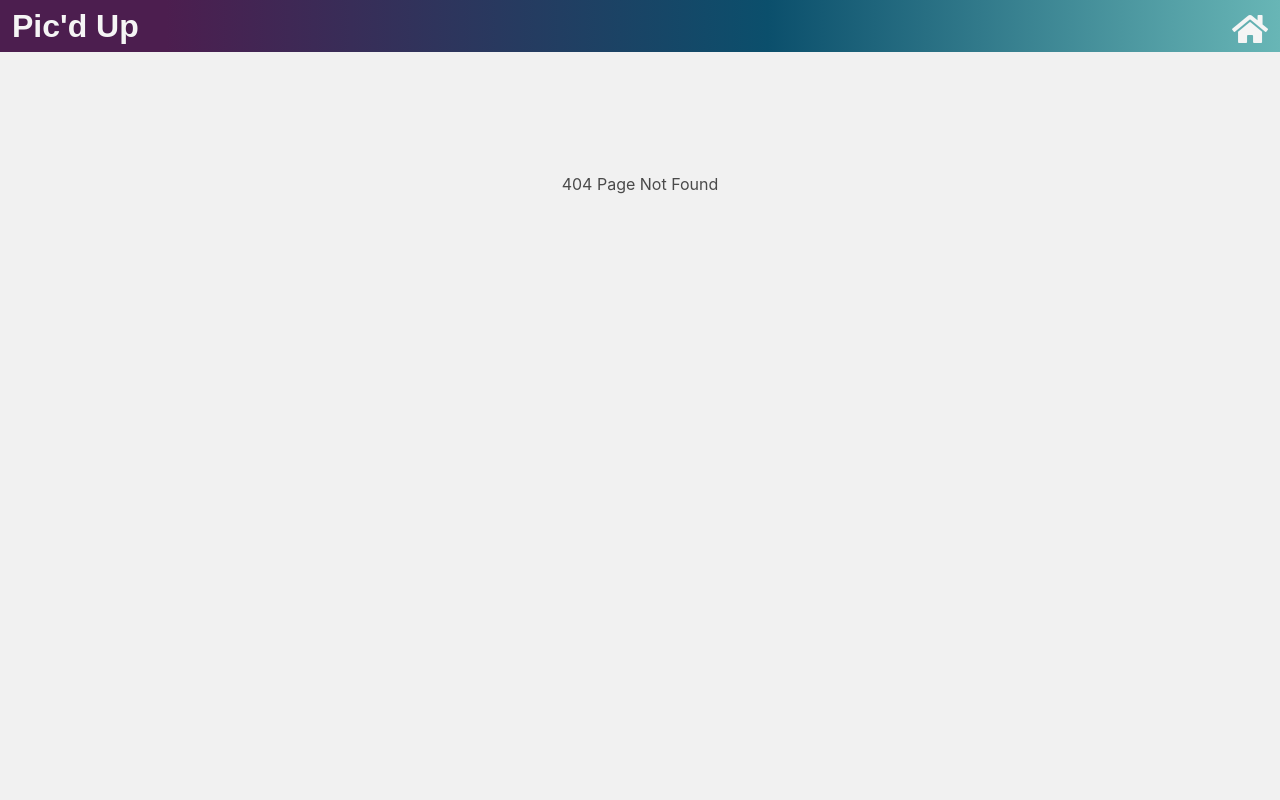
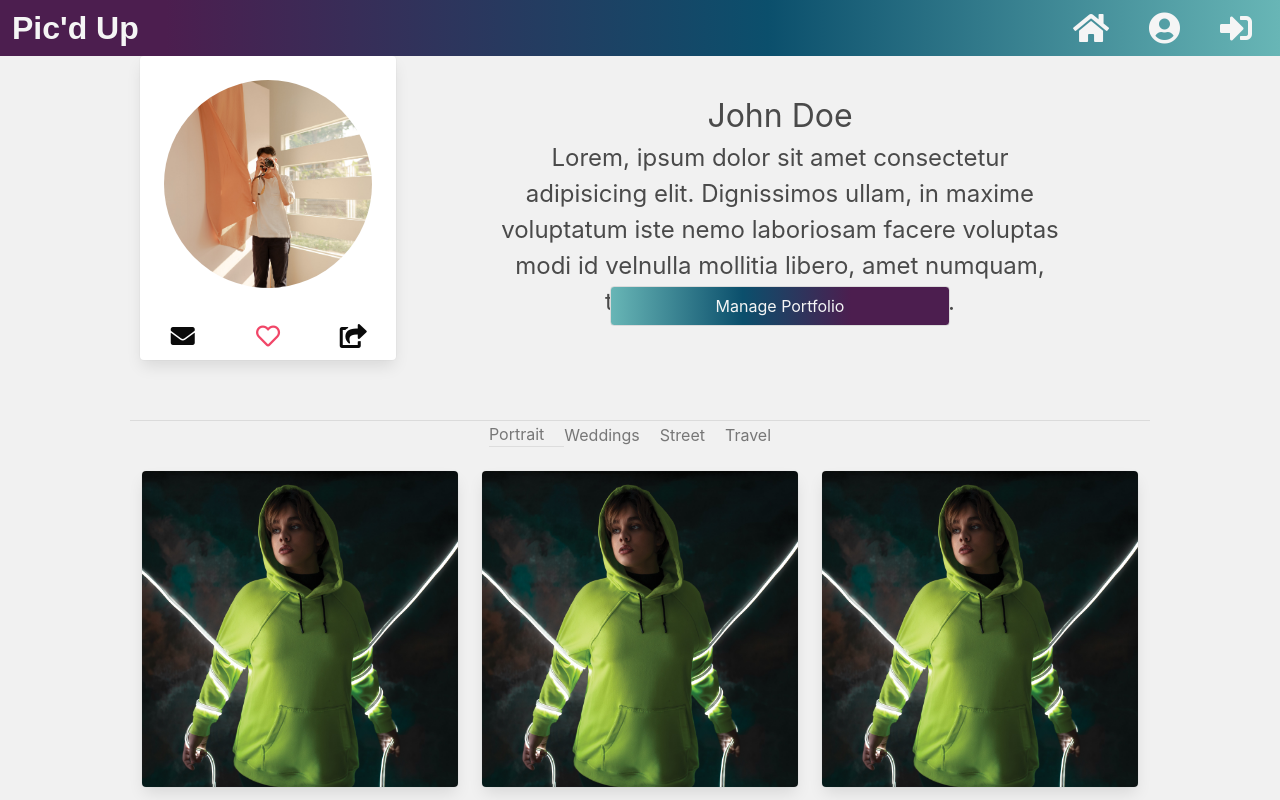
Before and after one commit to Ronan-Codes/Project-3, a React (Create React App) app in the folder client/: page /profile in a window 1280 px wide. Before the commit this address had no page. Shown: the top 800 px of the page. Built offline with nearby package versions, Linux system fonts and the light colour scheme; no server answers; a web font is replaced by a local one.

Commit message:
Reactified

```diff
--- a/client/public/css/style.css
+++ b/client/public/css/style.css
@@ -72,7 +72,11 @@ button {
     border-top: 1px solid rgb(221, 221, 221);
 }
 
-.tabs a {
+.tabs .is-pointer {
+    cursor: pointer;
+}
+
+.tabs a, .tabs li {
     border-top-color: rgb(0, 0, 0, 0);
     border-top-style: solid;
     border-top-width: 1.5px;
@@ -80,8 +84,15 @@ button {
     color: rgb(119, 119, 119)
 }
 
-.tabs a:hover {
+.tabs li.active {
+    border-bottom: 1.5px solid #ddd !important;
+}
+
+.tabs a:hover, .tabs li:hover {
     border-bottom-color: rgb(0, 0, 0, 0);
+    border-top-color: rgb(0, 0, 0);
+    border-top-style: solid;
+    border-top-width: 1.5px;
 }
 
 .tabs a:hover {
@@ -128,7 +139,7 @@ button {
 }
 
 .signupForm {
-    border-top: 1px solid rgb(206, 206, 206);
+    /*border-top: 1px solid rgb(206, 206, 206);*/
     margin-top: 1rem;
     padding-top: 1rem;
 }
--- a/client/src/App.js
+++ b/client/src/App.js
@@ -14,6 +14,7 @@ import Login from './pages/Login';
 import Signup from './pages/Signup';
 import Nav from './components/Nav';
 import Dashboard from './pages/Dashboard';
+import Profile from './pages/Profile';
 
 const httpLink = createHttpLink({
   uri: '/graphql',
@@ -43,6 +44,7 @@ function App() {
           <Switch>
             <Route exact path="/" component={Home} />
             <Route exact path="/dashboard" component={Dashboard} />
+            <Route exact path="/profile" component={Profile} />
             <Route exact path="/login" component={Login} />
             <Route exact path="/signup" component={Signup} />
             <Route component={NoMatch} />
--- a/client/src/components/Login/login.jsx
+++ b/client/src/components/Login/login.jsx
@@ -87,7 +87,7 @@ const Login = (props) => {
                                             </button>
                                         </div>
                                     </div>
-                                    <div><a onClick={showSignup}>Signup?</a></div>
+                                    <div class="has-text-centered"><a onClick={showSignup}>Signup?</a></div>
                                 </section>
                             </div>
                         </div>
--- a/client/src/components/Nav/index.js
+++ b/client/src/components/Nav/index.js
@@ -3,7 +3,7 @@ import Auth from "../../utils/auth";
 import { Link } from "react-router-dom";
 
 function Nav() {
-  const [loggedIn, setLoggedIn] = useState(false);
+  const [loggedIn, setLoggedIn] = useState(true);
 
   return (
     <nav className="navbar mainNav" role="navigation" aria-label="main navigation">
@@ -26,15 +26,12 @@ function Nav() {
                 <div className="navbar-end">
                     <div className="navbar-item">
                         <div className="buttons">
-                            {loggedIn ? <Link to="/dashboard">
+                            {loggedIn ? <Link className="button clearColor" to="/dashboard">
                                 <i className="fas fa-home is-size-3 has-text-light"></i>
-                                </Link> : <Link to="/">
+                                </Link> : <Link className="button clearColor" to="/">
                                 <i className="fas fa-home is-size-3 has-text-light"></i>
                             </Link>}
-                            {loggedIn ?
-                            <a className="button clearColor">
-                                <i className="fas fa-user-circle is-size-3 has-text-light"></i>
-                            </a>: ''}
+                            {loggedIn ? <Link className="button clearColor" to="/profile"><i className="fas fa-user-circle is-size-3 has-text-light"></i></Link> : ''}
                             {loggedIn ? <a className="button clearColor">
                                 <i className="fas fa-sign-in-alt is-size-3 has-text-light"></i>
                             </a>
--- a/client/src/components/SignUp/signup.jsx
+++ b/client/src/components/SignUp/signup.jsx
@@ -98,7 +98,7 @@ const SignUp = (props) => {
                                             </button>
                                         </div>
                                     </div>
-                                    <div><a onClick={showSignup}>Login</a></div>
+                                    <div class="has-text-centered"><a onClick={showSignup}>Login</a></div>
                                 </section>
                             </div>
                         </div>
--- /dev/null
+++ b/client/src/pages/Profile.js
@@ -0,0 +1,153 @@
+import React, { useState, useEffect } from "react";
+import axios from "axios";
+
+const Profile = (props) => {
+    const [userId, setUserId] = useState('');
+    const [currentTab, setCurrentTab] = useState('');
+    const [loading, setLoading] = useState(true);
+    const [currentCollection, setCurrentCollection] = useState([]);
+
+    //you can create a default object or model and set it here so you don't run into empty error
+    //make a class called UserProfile with everything set to blank and set it to the default state
+
+    /*
+        class UserProfile {
+            constructor(){
+                this.name = '';
+                this.profilePic = '';
+                this.email = '';
+                this.isFavorite = '';
+                this.description = '';
+                etc etc
+            }
+        }
+
+    */
+
+
+    //const [userProfile, setUserProfile] = useState({new UserProfile()});
+
+    const [userProfile, setUserProfile] = useState({
+        name: 'John Doe',
+        profilePic: '/images/Profiles/LeesAdventures.jpg',
+        email: '',
+        isFavorite: false,
+        description: 'Lorem, ipsum dolor sit amet consectetur adipisicing elit. Dignissimos ullam, in maxime voluptatum iste nemo laboriosam facere voluptas modi id velnulla mollitia libero, amet numquam, tempore architecto nostrum et.',
+        genres: ['Portrait', 'Weddings', 'Street', 'Travel'],
+        collection: [
+            { type: 'Portrait', images: ['/images/portrait/pexels-ali-pazani-3196587.jpg', '/images/portrait/pexels-ali-pazani-3196587.jpg', '/images/portrait/pexels-ali-pazani-3196587.jpg', '/images/portrait/pexels-ali-pazani-3196587.jpg', '/images/portrait/pexels-ali-pazani-3196587.jpg', '/images/portrait/pexels-ali-pazani-3196587.jpg'] },
+            { type: 'Weddings', images: ['/images/portrait/pexels-bruno-salvadori-2269872.jpg', '/images/portrait/pexels-bruno-salvadori-2269872.jpg', '/images/portrait/pexels-bruno-salvadori-2269872.jpg', '/images/portrait/pexels-bruno-salvadori-2269872.jpg', '/images/portrait/pexels-bruno-salvadori-2269872.jpg', '/images/portrait/pexels-bruno-salvadori-2269872.jpg'] },
+            { type: 'Street', images: ['/images/portrait/pexels-cheda-stankovic-3395708.jpg', '/images/portrait/pexels-cheda-stankovic-3395708.jpg', '/images/portrait/pexels-cheda-stankovic-3395708.jpg', '/images/portrait/pexels-cheda-stankovic-3395708.jpg', '/images/portrait/pexels-cheda-stankovic-3395708.jpg', '/images/portrait/pexels-cheda-stankovic-3395708.jpg'] },
+            { type: 'Travel', images: ['/images/portrait/GinaPix.jpg', '/images/portrait/GinaPix.jpg', '/images/portrait/GinaPix.jpg', '/images/portrait/GinaPix.jpg', '/images/portrait/GinaPix.jpg', '/images/portrait/GinaPix.jpg'] }
+        ]
+    });
+
+    const getData = () => {
+        //make the call fetch/axios?
+        fetch('some url') //This is use the promise arch you can use async await
+            .then(response => response.json)
+            .then(data => {
+                console.log(data)
+            })
+            .catch(e => {
+                console.log(e)
+            })
+
+        axios.get('some url') //This is use the promise arch you can use async await
+            .then(data => {
+                console.log(data)
+            })
+            .catch(e => {
+                console.log(e)
+            })
+
+        //set the first tab
+        const firstTab = userProfile.genres[0];
+        switchTab(firstTab);
+
+        setLoading(false);
+    }
+
+    const switchTab = (tabName) => {
+        setCurrentTab(tabName);
+        const currentColl = userProfile.collection.find(x => x.type === tabName);
+        setCurrentCollection(currentColl.images);
+    }
+
+    useEffect(() => {
+        getData();
+    }, [])
+
+    return (
+        <>
+            {loading ? <div>Some Loading Icon etc</div> :
+                <>
+                    <header class="columns is-centered is-gapless">
+                        <div class="column is-one-fifth ml-5">
+                            <div class="card">
+                                <div class="">
+                                    <figure class="image">
+                                        {userProfile.profilePic ? <img src={userProfile.profilePic} class="profilePic p-5" alt="Profile picture" /> : ''}
+                                    </figure>
+                                </div>
+                                <footer class="card-footer is-size-4">
+                                    <a href={`mailto:${userProfile.email}`} class="card-footer-item"><i class="fas fa-envelope has-text-black"></i></a>
+                                    {userProfile.isFavorite
+                                        ? <a href="#" class="card-footer-item"><i class="fas fa-heart has-text-danger"></i></a> :
+                                        <a href="#" class="card-footer-item"><i class="far fa-heart has-text-danger"></i></a>}
+                                    <a href="#" class="card-footer-item"><i class="fas fa-share-square has-text-black"></i></a>
+                                </footer>
+
+                            </div>
+                        </div>
+
+                        <div class="column columns is-centered is-three-fifths">
+                            <div class="column columns is-four-fifths">
+                                <div class="column is-full is-size-4 has-text-centered mt-5">
+                                    <div class="aboutMeWrapper">
+                                        <h2 id="nameContainer" class="is-size-3">{userProfile.name}</h2>
+                                        <span id="aboutMeContainer">{userProfile.description}</span>
+                                    </div>
+                                    <div class="manageBtnWrapper">
+                                        <button class="button has-text-light manageBtn">Manage Portfolio</button>
+                                    </div>
+
+                                </div>
+                            </div>
+                        </div>
+                    </header>
+                    <section class="columns is-centered">
+                        <div class="column is-four-fifths">
+                            <div class="tabs is-centered mt-5">
+                                <ul>
+                                    {userProfile.genres.map((singleGenre, idx) => (
+                                        <li key={idx} className={`is-pointer ${currentTab === singleGenre ? 'active' : ''}`} onClick={() => switchTab(singleGenre)}>{singleGenre}</li>
+                                    ))}
+                                </ul>
+                            </div>
+                        </div>
+                    </section>
+                    <main class="columns is-centered">
+                        <div class="column columns is-four-fifths is-multiline">
+                            {currentCollection && currentCollection.length > 0 ?
+                                currentCollection.map((singleImage, idx) => (
+                                    <div key={idx} class="column is-one-third-desktop is-half-tablet">
+                                        <div class="card">
+                                            <div class="card-image">
+                                                <figure class="image">
+                                                    <img src={singleImage} alt="" />
+                                                </figure>
+                                            </div>
+                                        </div>
+                                    </div>
+                                ))
+                                : ''}
+                        </div>
+                    </main>
+                </>
+            }
+        </>
+    )
+}
+
+export default Profile;
```
